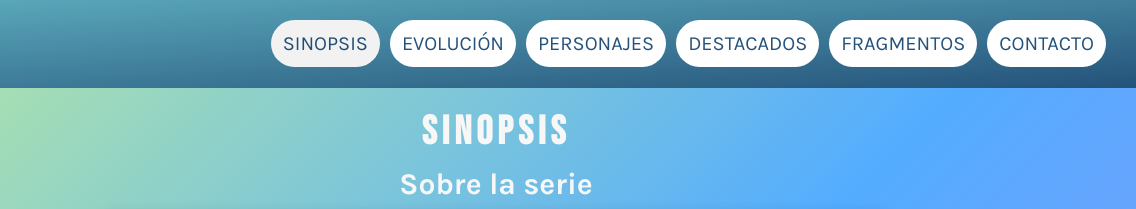
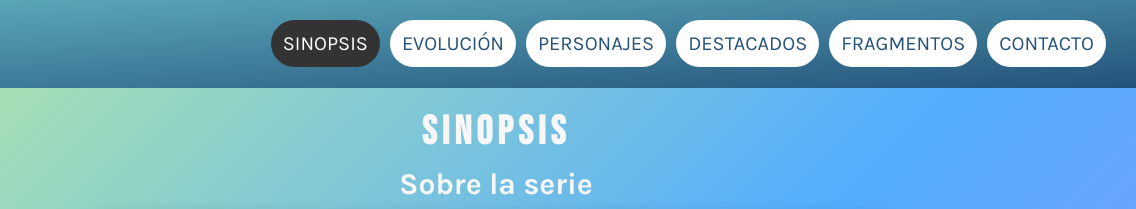
Before and after one commit to ElenaTibekina/25.1_IDM_DWM2AV-TIBEKINA-PARCIAL_1, a plain HTML site: page index.html in a window 1280 px wide. In both pictures the pointer is over the link "SINOPSIS". Shown: the top 209 px of the page, 144-1280 px from the left. Drawn offline with Linux system fonts and the light colour scheme.

Commit message:
Update button.css

```diff
--- a/css/components/button.css
+++ b/css/components/button.css
@@ -17,11 +17,6 @@
 .btn:focus,
 .btn:hover {
     outline: none;
-    filter: brightness(0.95);
-}
-
-.btn:active {
-    filter: brightness(0.9);
 }
 
 .btn--white {
@@ -31,7 +26,8 @@
 
 .btn--white:focus,
 .btn--white:hover {
-    color: var(--color-primary-dark);
+    background-color: var(--color-grey-dark-3);
+    color: var(--color-white);
 }
 
 .btn--primary {
@@ -41,5 +37,5 @@
 
 .btn--primary:focus,
 .btn--primary:hover {
-    background-color: var(--color-primary);
+    background-color: var(--color-tertiary-light);
 }
```
